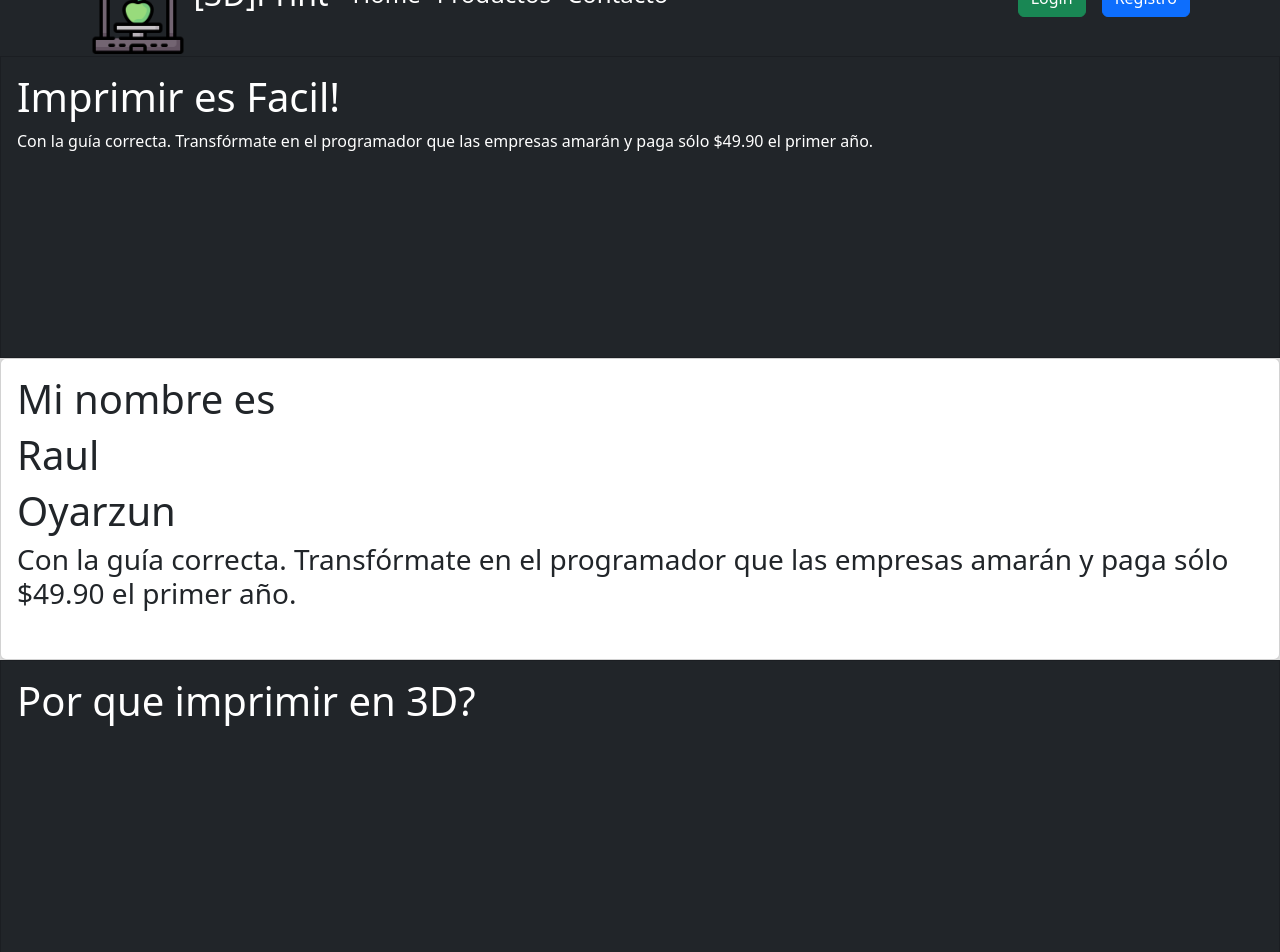
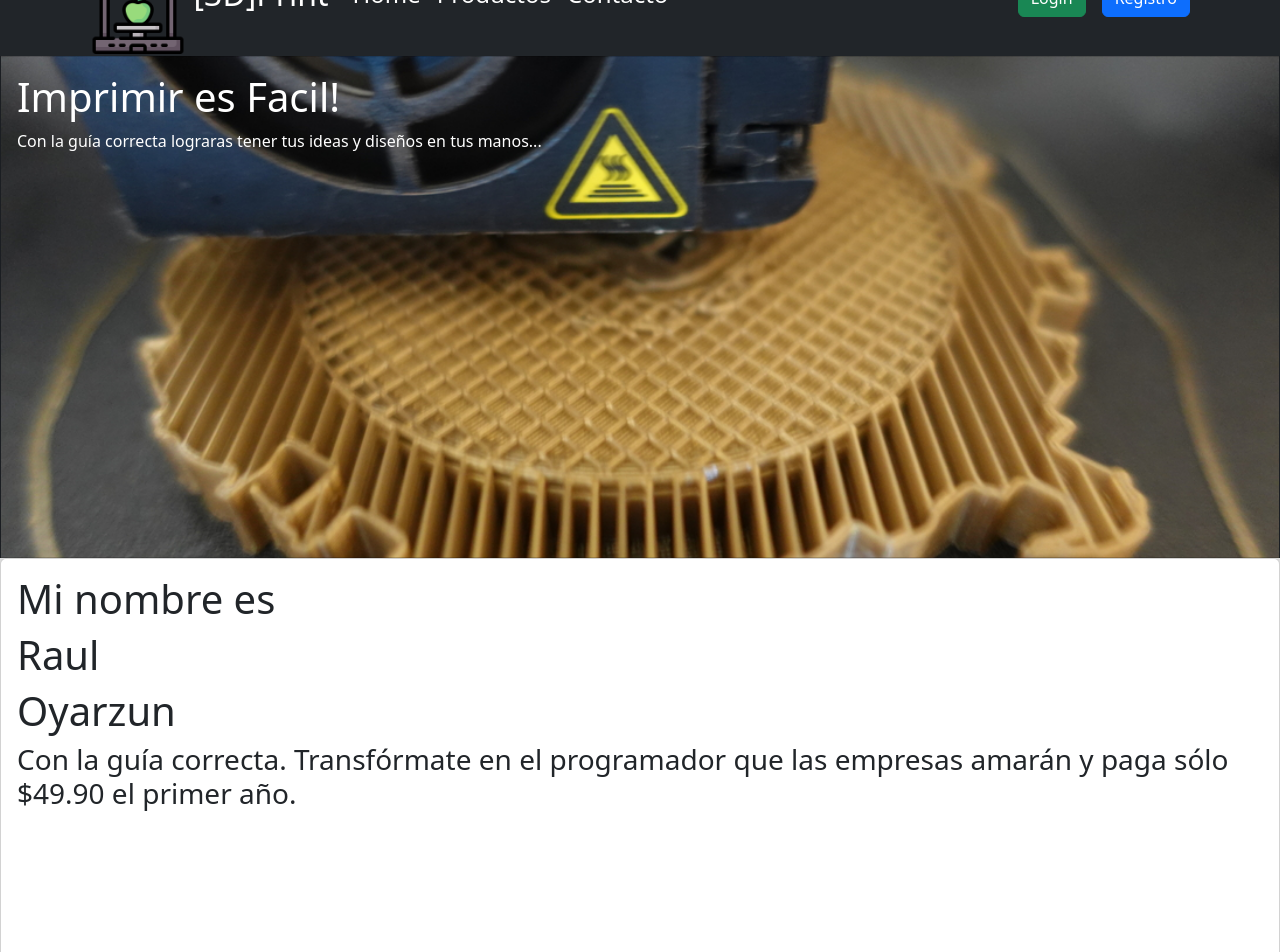
Before and after one commit to spotfreeman/Proyecto5-Frontend, a React (Vite) app: page / in a window 1280 px wide. Shown: the part 60-1012 px from the top of the page. Built offline with nearby package versions, Linux system fonts and the light colour scheme; no server answers.

Commit message:
Updates Home

```diff
--- a/src/index.css
+++ b/src/index.css
@@ -1,3 +1,17 @@
 body {
     background-color: rgb(219, 219, 219);
 }
+
+.card-fondo {
+    background-image: url("./assets/img/DSC03003_20.jpg");
+    background-size: cover;
+    background-repeat: no-repeat;
+    background-position-y: center;
+}
+
+.card-fondo2 {
+    background-image: url("./assets/img/setrol.jpg");
+    background-size: cover;
+    background-repeat: no-repeat;
+    background-position-y: center;
+}
--- a/src/pages/HomePage.jsx
+++ b/src/pages/HomePage.jsx
@@ -1,23 +1,18 @@
-import { Headers } from "../components/Headers"
-
 import { UserList } from "../components/UserList"
-
 import { Card } from 'react-bootstrap'
 
 export const HomePage = () => {
     return (
         <>
-            <Card bg='dark text-white rounded-0'>
-                <Card.Body style={{ height: '300px', }} >
+            <Card bg='dark text-white rounded-0' className="card-fondo">
+                <Card.Body style={{ height: '500px', }} >
                     <h1>Imprimir es Facil!</h1>
-                    <p>Con la guía correcta. Transfórmate en el programador que las empresas amarán y paga sólo $49.90 el primer año.</p>
+                    <p>Con la guía correcta lograras tener tus ideas y diseños en tus manos...</p>
                 </Card.Body>
             </Card>
 
-            {/* <Headers /> */}
-
             <Card>
-                <Card.Body style={{ height: '300px' }}>
+                <Card.Body style={{ height: '500px' }}>
                     <h1>Mi nombre es</h1>
                     <h1>Raul</h1>
                     <h1>Oyarzun</h1>
@@ -25,8 +20,8 @@ export const HomePage = () => {
                 </Card.Body>
             </Card>
 
-            <Card bg='dark text-white rounded-0'>
-                <Card.Body style={{ height: '300px' }}>
+            <Card bg='dark text-white rounded-0' className="card-fondo2">
+                <Card.Body style={{ height: '500px' }}>
                     <h1>Por que imprimir en 3D?</h1>
                 </Card.Body>
             </Card>
```
